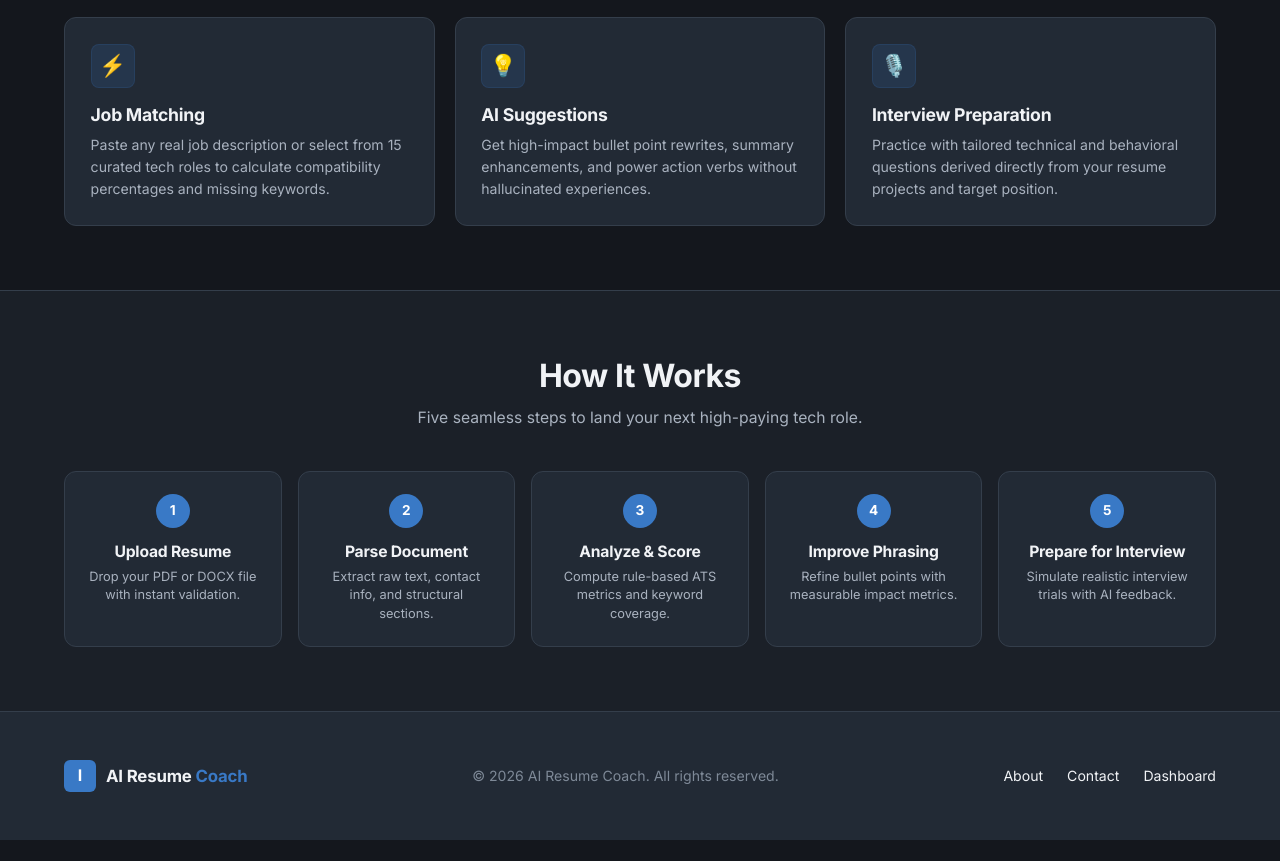
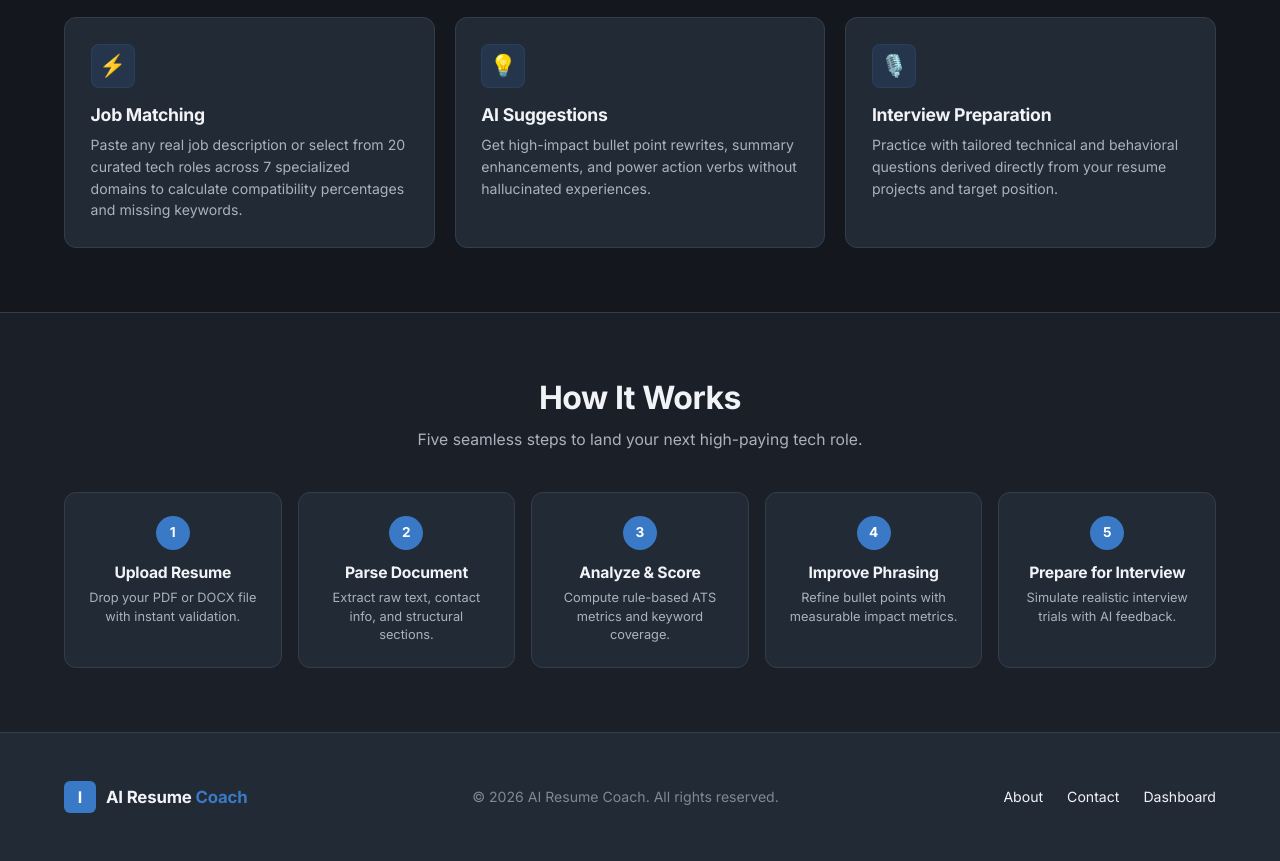
Before and after one commit to namanpal07/AI-Resume-Checker, a website: page frontend/index.html in a window 1280 px wide. Shown: the part 943-1804 px from the top of the page. Before the commit the page ends 1783 px from the top, so only its background shows below. Drawn offline with Linux system fonts and the light colour scheme.

Commit message:
docs: align curated roles count to 20 roles in landing page

```diff
--- a/frontend/index.html
+++ b/frontend/index.html
@@ -140,7 +140,7 @@
           <div class="feature-card">
             <div class="feature-icon-wrapper">⚡</div>
             <h3 class="feature-title">Job Matching</h3>
-            <p class="feature-desc">Paste any real job description or select from 15 curated tech roles to calculate compatibility percentages and missing keywords.</p>
+            <p class="feature-desc">Paste any real job description or select from 20 curated tech roles across 7 specialized domains to calculate compatibility percentages and missing keywords.</p>
           </div>
 
           <div class="feature-card">
```
Also changed, not shown: public/index.html (+1 -1 lines).
